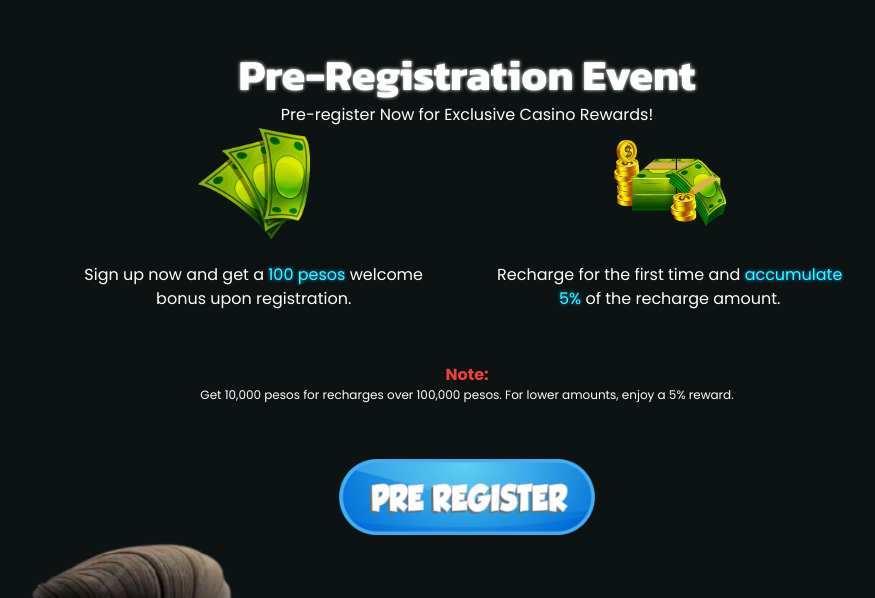
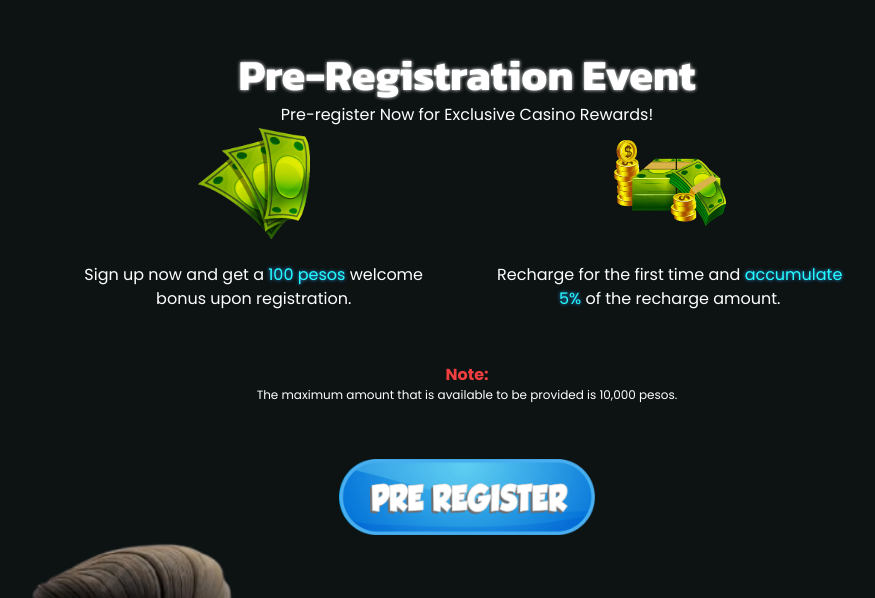
Before and after one commit to focinc/acewin, a PHP site: page / in a window 1280 px wide. Shown: the part 643-1241 px from the top of the page, without its empty margins (173-1048 px from the left). Run offline with PHP 8.4, Linux system fonts and the light colour scheme.

Commit message:
Update index.php

```diff
--- a/index.php
+++ b/index.php
@@ -199,8 +199,7 @@
           <h4 class="title-note mb-1">Note:</h4>
 
           <p>
-            Get 10,000 pesos for recharges over 100,000 pesos. For lower
-            amounts, enjoy a 5% reward.
+            The maximum amount that is available to be provided is 10,000 pesos.
           </p>
         </div>
 
```
